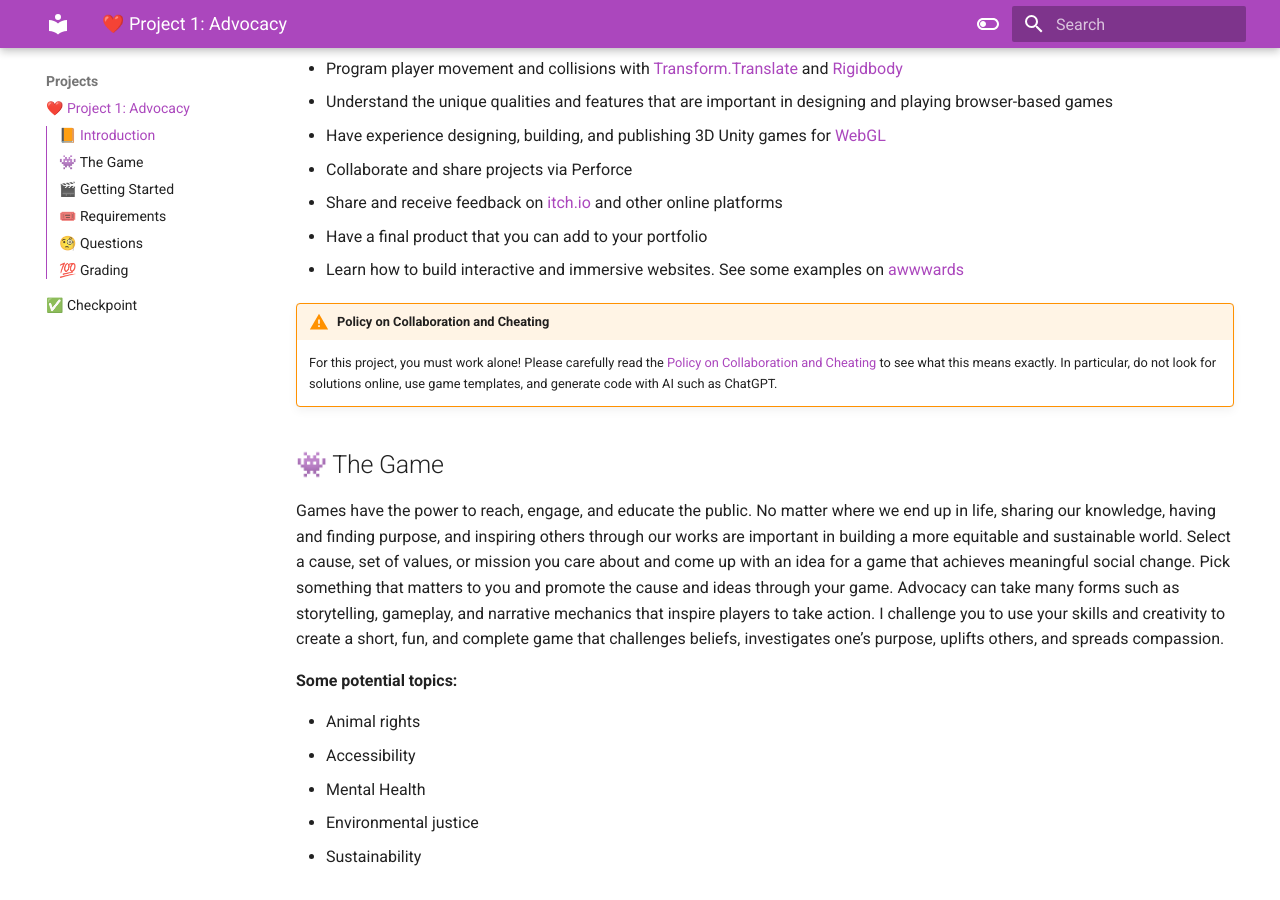
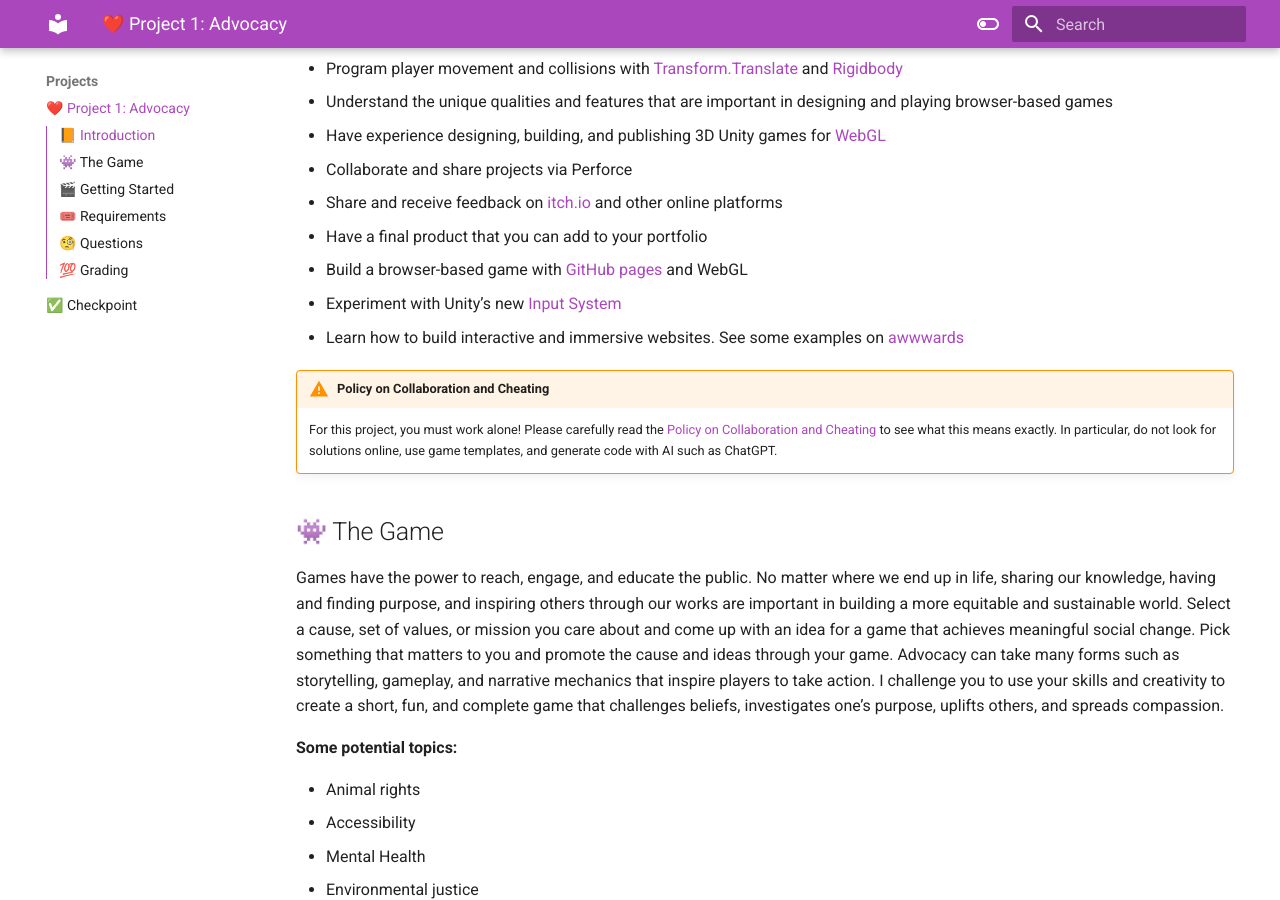
Before and after one commit to usc-ctin583/usc-ctin583.github.io, an MkDocs documentation site: the page built from docs/Projects/project1.md, in a window 1280 px wide and 900 px high, scrolled down 1227 px. Built offline with MkDocs 1.6.1 and Material for MkDocs 9.7.7, drawn with Linux system fonts in a browser that asks for light colours.

Commit message:
modify project 1  based on hao's suggestions

```diff
--- a/docs/Projects/project1.md
+++ b/docs/Projects/project1.md
@@ -14,7 +14,10 @@ The intent of this project is to build, run, and publish a 3D Unity game that ta
 * Collaborate and share projects via Perforce
 * Share and receive feedback on [itch.io](https://itch.io/) and other online platforms
 * Have a final product that you can add to your portfolio
+* Build a browser-based game with [GitHub pages](https://pages.github.com/) and WebGL
+* Experiment with Unity’s new [Input System](https://docs.unity3d.com/Packages/com.unity.inputsystem@1.8/manual/index.html)
 * Learn how to build interactive and immersive websites. See some examples on [awwwards](https://www.awwwards.com/websites/unity/)
+
 
 
 !!! warning "Policy on Collaboration and Cheating"
```
